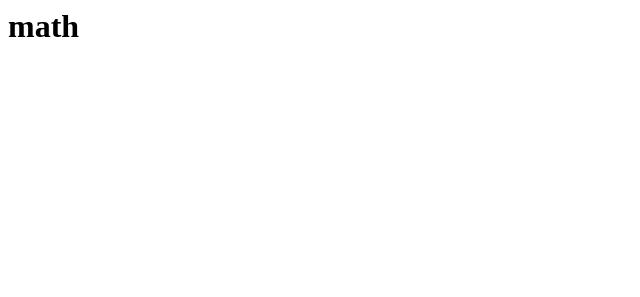
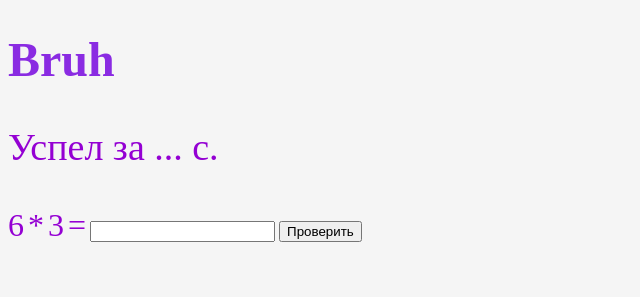
Before and after one commit to Ammite/math, a plain HTML site: page index.html in a window 1280 px wide. Shown: the whole page, without its empty margins (0-640 px from the left). Drawn offline with Linux system fonts and the light colour scheme.

Commit message:
Add files via upload

```diff
--- a/index.html
+++ b/index.html
@@ -1 +1,77 @@
-<h1>math</h1>
+<!DOCTYPE html>
+<html lang="en">
+<head>
+    <meta charset="UTF-8">
+    <meta name="viewport" content="width=device-width, initial-scale=1.0">
+    <title>Page (?)</title>
+    <style>
+        h1{
+            color: blueviolet;
+            font-size: 48px;
+        }
+        p{
+            color: darkviolet;
+            font-size: 32px;
+        }
+        body{
+            background-color: whitesmoke;
+        }
+    </style>
+    <script>
+        let timing = 0;
+        function calculati(){
+            var a = document.getElementById('a_var').innerHTML;
+            var b = document.getElementById('b_var').innerHTML;
+
+            var c = a * b;
+
+            var answer = document.getElementById('c_var').value;
+
+            if( parseInt(answer) == c ){
+                document.getElementById('wrong_or_correct').innerHTML = 'Правильно!';
+            }else{
+                document.getElementById('wrong_or_correct').innerHTML = 'Неправильно!';
+            }
+            let time_now = new Date().getTime();
+            let timer = time_now - timing;
+            timer = Math.floor( (timer % (1000 * 60)) / 1000 );
+            let time_text = 'Успел за ' + timer + 'с.';
+
+            let logger = "Logged. Variables: " + a + " " + b + " " + c + " " + answer + " " + timer;
+            console.log(logger);
+
+            document.getElementById("c_var").value = "";
+            document.getElementById('timer').innerHTML = time_text;
+            generate_numbers();
+        }
+        function generate_random(min, max){
+            return Math.floor(Math.random() * (max-min) + min)
+        }
+        function generate_numbers(){
+            var a = generate_random(2, 10);
+            var b = generate_random(2, 10);
+
+            document.getElementById('a_var').innerHTML = a;
+            document.getElementById('b_var').innerHTML = b;
+
+            timing = new Date().getTime();
+        }
+        window.onload = generate_numbers;
+    </script>
+</head>
+<body>
+    <h1>Bruh</h1>
+    <p style="font-size: 38px;" id="timer">Успел за ... с.</p>
+
+    <p id="a_var" style="display:inline">A</p>
+    <p style="display:inline">*</p>
+    <p id="b_var" style="display:inline">B</p>
+    <p style="display:inline">=</p>
+    <input type="number" id="c_var" style="display:inline">
+    <button onclick="calculati()">Проверить</button>
+    <br><br>
+    <p id="wrong_or_correct"></p>
+
+
+</body>
+</html>
```
